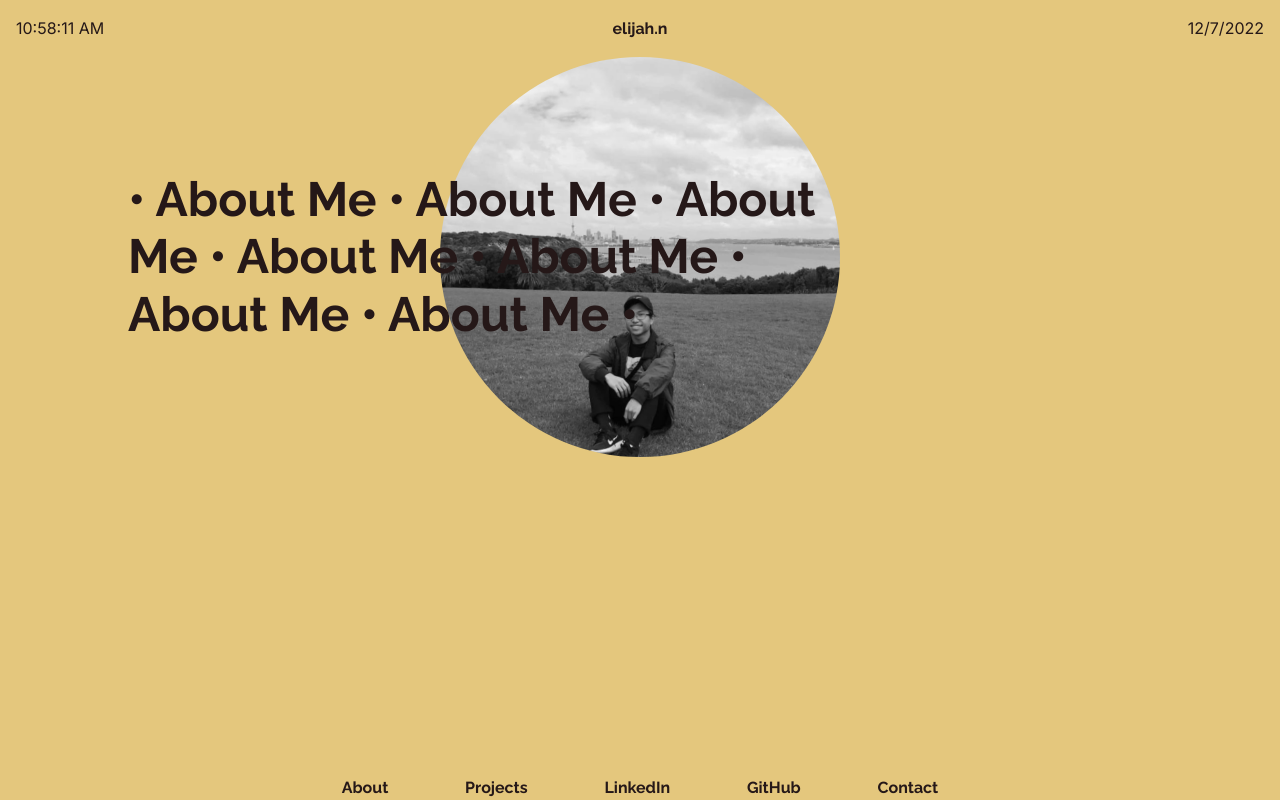
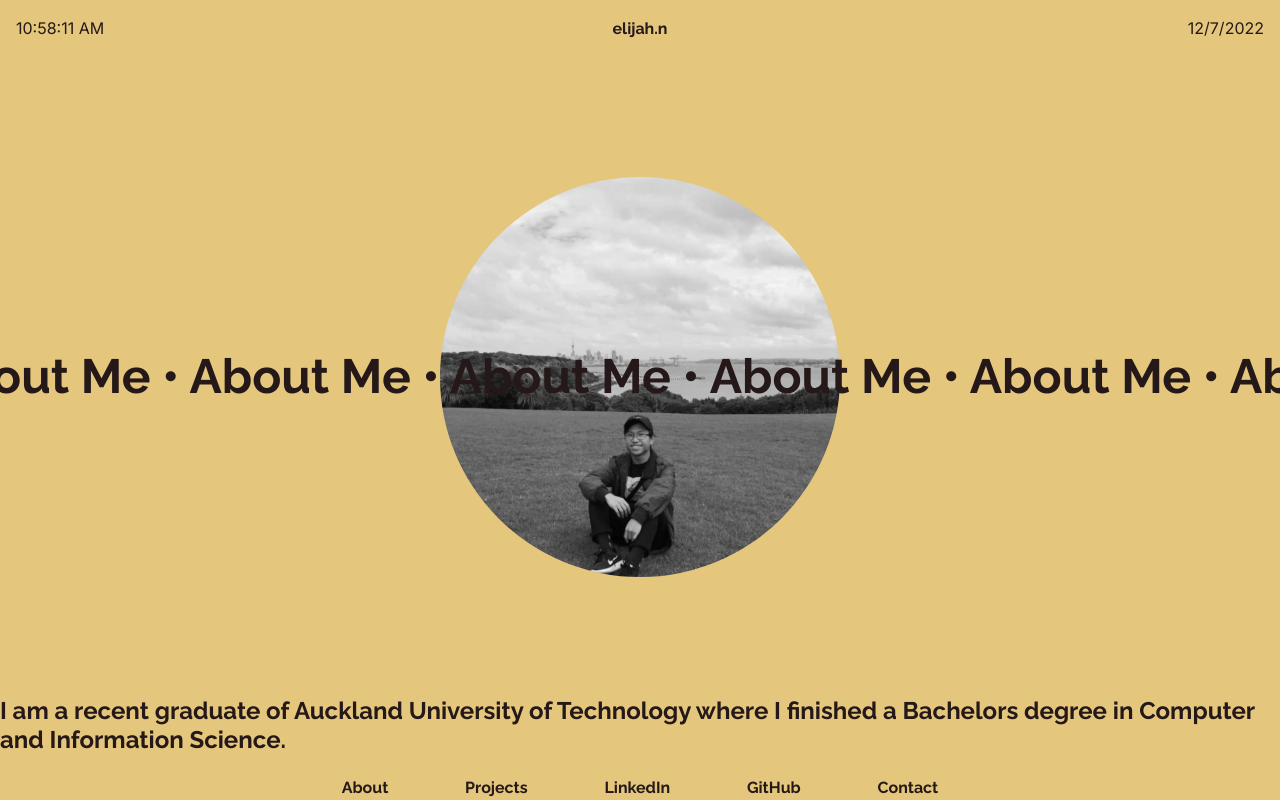
Before and after one commit to 1337-hacks/portfolio-site, a React (Create React App) app: page /about in a window 1280 px wide. Built offline with nearby package versions, Linux system fonts and the light colour scheme.

Commit message:
c021 added about title animation

```diff
--- a/src/App.css
+++ b/src/App.css
@@ -154,34 +154,56 @@
   flex-grow: 2;
   flex: 5;
   align-items: stretch;
-  padding: 0% 10%;
   overflow-y: auto;
   overflow-x: hidden;
 }
 
 .about-hero {
-  display: grid;
-  grid-template-columns: 1fr 1fr 1fr;
-  grid-template-rows: 1fr 1fr;
-  min-height: 100vh;
+  position: relative;
+  display: flex;
+  align-items: center;
+  justify-content: center;
+  min-height: 80vh;
 }
 
 .about-dp {
-  grid-column-start: 2;
-  grid-row-start: 1;
+  position: absolute;
   border-radius: 360px;
   height: 50vh;
   width: 50vh;
+  justify-self: center;
+}
+
+.about-scroll {
+  position: relative;
+  width: 100%;
+  height: 50%;
+  overflow: hidden;
+  z-index: 3;
 }
 
 .about-title {
-  grid-column-start: 1;
-  grid-column-end: 3;
-  grid-row-start: 1;
-  grid-row-end: 2;
-  z-index: 3;
   display: flex;
+  position: absolute;
+  top: 0;
+  left: 0;
   align-items: center;
+  justify-content: flex-start;
+  width: 100%;
+  height: 100%;
+  white-space: nowrap;
+  animation: scrollText 4s infinite linear;
+  transition: all 1s ease;
+}
+
+@keyframes scrollText {
+  from {
+    transform: translateX(0%);
+  }
+
+  to {
+    transform: translateX(-265px);
+  }
 }
 
 .about-description {
--- a/src/content/About.js
+++ b/src/content/About.js
@@ -8,7 +8,12 @@ function About() {
         <div className='about-section'>
             <div className='about-hero'>
                 <img className='about-dp' src={dp} alt='me'/>
-                <div className='about-title'><h2> • About Me • About Me • About Me • About Me • About Me • About Me • About Me • </h2></div>
+                <div className='about-scroll'>
+                    <div className='about-title'>
+                        <h2> • About Me • About Me • About Me • About Me • About Me • About Me • About Me • About Me • About Me • About Me • About Me • About Me • About Me • About Me • About Me</h2>
+                        {/* <h2> • About Me • </h2> */}
+                    </div>
+                </div>
             </div>
             <div className='about-description'>
                 <h4>
```
